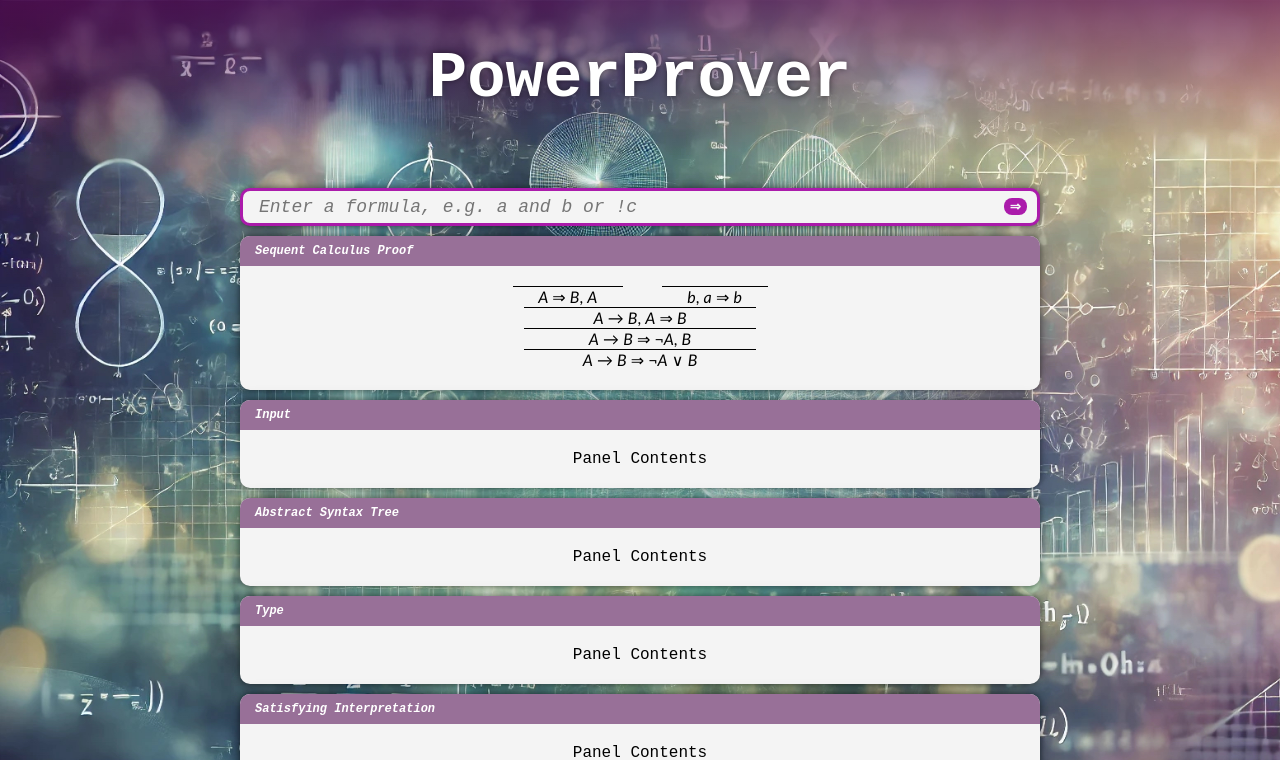
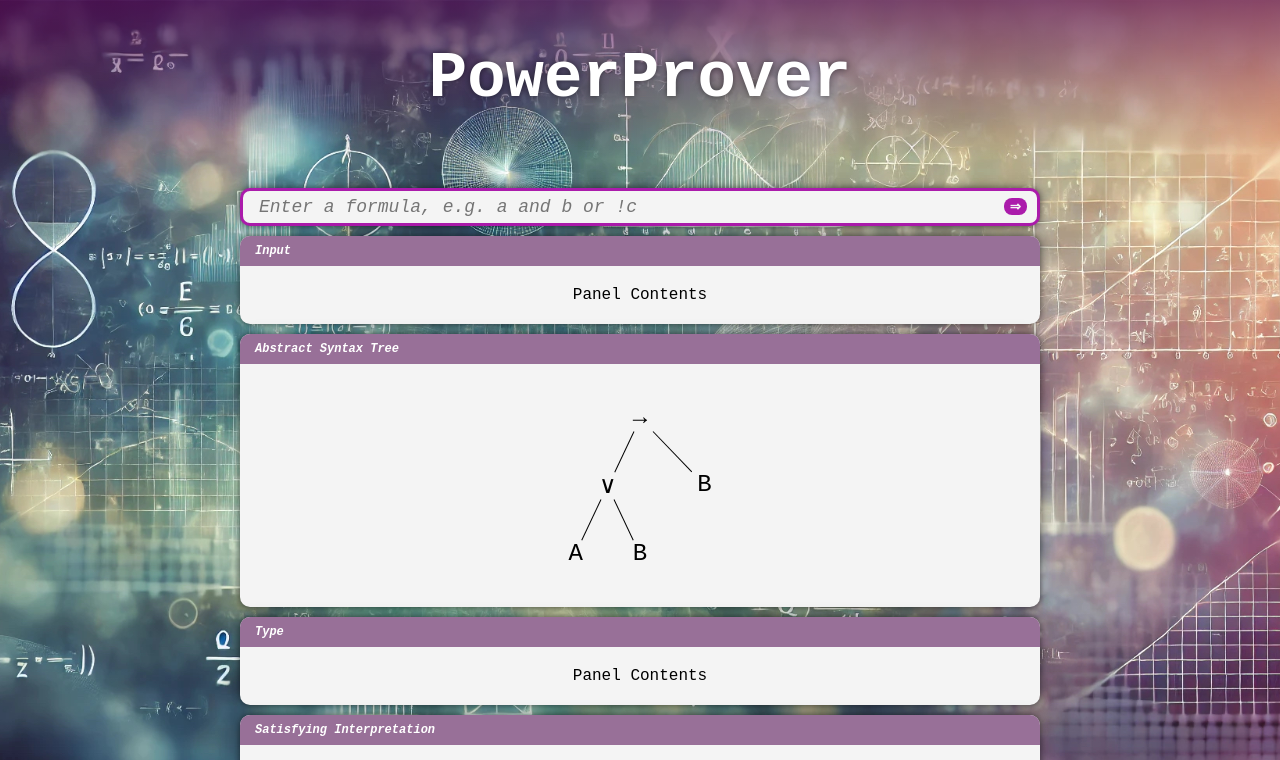
Before and after one commit to kaivennemann/PowerProverReact, a React (Create React App) app: page / in a window 1280 px wide. Shown: the top 760 px of the page. Built offline with nearby package versions, Linux system fonts and the light colour scheme.

Commit message:
created connecting line for abstract syntax tree

```diff
--- /dev/null
+++ b/src/components/AbstractSyntaxTree.js
@@ -0,0 +1,71 @@
+import React, { useRef, useState, useEffect } from 'react'
+import '../styles/AbstractSyntaxTree.css'
+
+
+function Node({ text }) {
+    return (
+        <div className='ast-node'>
+            {text}
+        </div>
+    )
+}
+
+function ConnectingLine({ parentNode, childNode }) {
+  const [lineStyle, setLineStyle] = useState({})
+
+  useEffect(() => {
+      if (parentNode.current && childNode.current) {
+          const parentRect = parentNode.current.getBoundingClientRect()
+          const childRect = childNode.current.getBoundingClientRect()
+
+          const p = 0.6 // portion of full line that we want to show
+          const x1 = parentRect.left + parentRect.width / 2
+          const y1 = parentRect.top + parentRect.height / 2
+          const x2 = childRect.left + childRect.width / 2
+          const y2 = childRect.top + childRect.height / 2
+          const dx = x2 - x1
+          const dy = y2 - y1
+          const line_x1 = x1 + 0.5 * (1 - p) * dx
+          const line_y1 = y1 + 0.5 * (1 - p) * dy
+          const line_x2 = x2 - 0.5 * (1 - p) * dx
+          const line_y2 = y2 - 0.5 * (1 - p) * dy
+
+          setLineStyle({
+              left: `${line_x1}px`,
+              top: `${line_y1}px`,
+              width: `${Math.sqrt((line_x2 - line_x1) ** 2 + (line_y2 - line_y1) ** 2)}px`,
+              transform: `rotate(${Math.atan2(dy, dx)}rad)`,
+          })
+      }
+  }, [parentNode, childNode])
+
+  return (
+      <div className="connecting-line" style={lineStyle}></div>
+  )
+}
+
+function AbstractSyntaxTree({ tree, parent }) {
+  const nodeRef = useRef(null)
+  const text = tree[0]
+  const children = tree[1]
+
+  return (
+    <div className='ast'>
+        {
+          parent ? <ConnectingLine parentNode={parent} childNode={nodeRef} /> : null
+        }
+        <div ref={nodeRef}>
+          <Node text={text} />
+        </div>
+        <div className='ast-row'>
+            {
+                (children.length > 0) ? children.map(
+                    (child, i) => <AbstractSyntaxTree tree={child} key={i} parent={nodeRef} />
+                ) : null
+            }
+        </div>
+    </div>
+  )
+}
+
+export default AbstractSyntaxTree
--- a/src/components/ResultsContainer.js
+++ b/src/components/ResultsContainer.js
@@ -1,9 +1,9 @@
 import React from 'react'
 import InfoPanel from './InfoPanel'
 import SequentCalculus from './SequentCalculus'
+import AbstractSyntaxTree from './AbstractSyntaxTree'
 
-// "(P ∨ Q) → (Q ∨ P)",
-//   "(P ∨ Q) ∧ (P ∨ ¬Q)",
+// TODO: connect with API
 
 const proof = [
     'A → B ⇒ ¬A ∨ B', [
@@ -16,19 +16,31 @@ const proof = [
     ]
 ]
 
+const tree = [
+    '→', [
+        ['∨', [
+            ['A', []],
+            ['B', []]
+        ]],
+        ['B', []]
+    ]
+]
+
 function ResultsContainer({ className }) {
 
   // TODO: make infopanel scrollable so I can add big sequent proofs
 
   return (
     <div className={className}>
+        <InfoPanel className='info-panel-input' panelName='Input' />
+        <InfoPanel className='info-panel-ast' panelName='Abstract Syntax Tree'>
+            <AbstractSyntaxTree tree={tree} />
+        </InfoPanel>
+        <InfoPanel className='info-panel-type' panelName='Type' />
+        <InfoPanel className='info-panel-interpretation' panelName='Satisfying Interpretation' />
         <InfoPanel className='info-panel-sequent-calculus' panelName='Sequent Calculus Proof' >
             <SequentCalculus proof={proof} />
         </InfoPanel>
-        <InfoPanel className='info-panel-input' panelName='Input' />
-        <InfoPanel className='info-panel-ast' panelName='Abstract Syntax Tree' />
-        <InfoPanel className='info-panel-type' panelName='Type' />
-        <InfoPanel className='info-panel-interpretation' panelName='Satisfying Interpretation' />
     </div>
   )
 }
--- /dev/null
+++ b/src/styles/AbstractSyntaxTree.css
@@ -0,0 +1,25 @@
+.ast {
+  display: flex;
+  flex-direction: column;
+  flex-wrap: nowrap;
+}
+
+.ast-row {
+  display: flex;
+  flex-direction: row;
+  flex-wrap: nowrap;
+  gap: 50px;
+}
+
+.ast-node {
+  margin: 20px 0px;
+  font-size: x-large;
+}
+
+.connecting-line {
+  position: absolute;
+  height: 1px;
+  background-color: black;
+  transform-origin: left;
+  pointer-events: none;
+}
```
